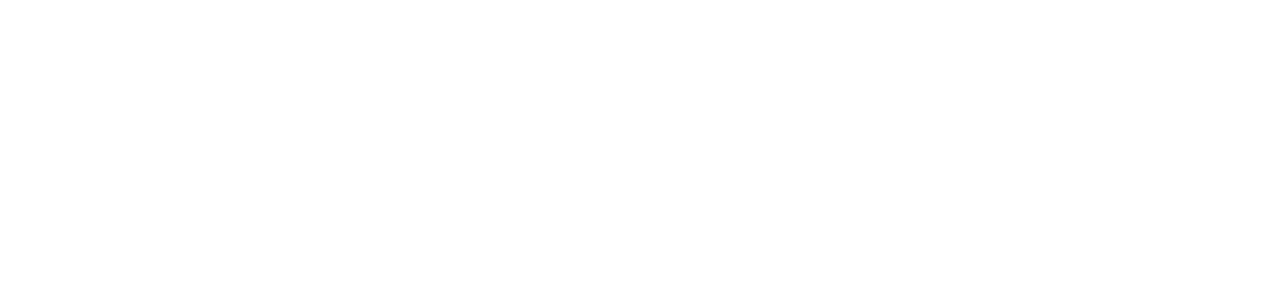
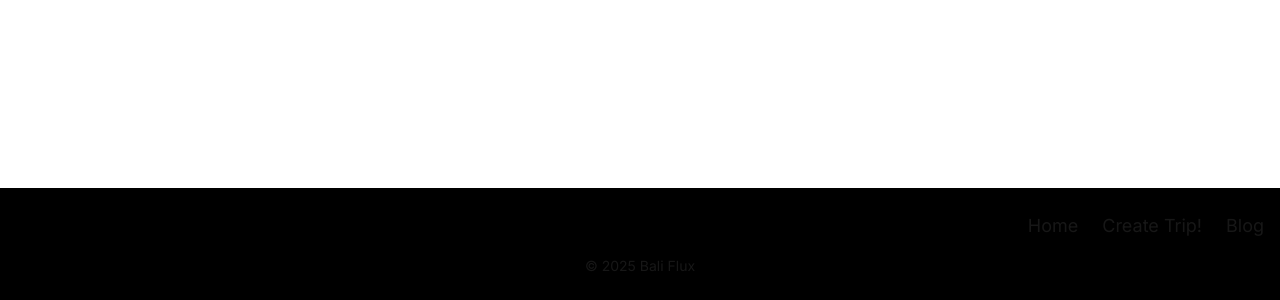
Before and after one commit to hannahchapman79/BaliFlux, a Next.js app: page / in a window 1280 px wide. Shown: the part 716-1016 px from the top of the page. Before the commit the page ends 864 px from the top, so only its background shows below. Built offline with nearby package versions, Linux system fonts and the light colour scheme.

Commit message:
Adds footer component

```diff
--- a/app/layout.tsx
+++ b/app/layout.tsx
@@ -2,7 +2,8 @@
 import { Inter } from "next/font/google";
 import "./globals.css";
 import { Suspense } from "react";
-import Loading from "./loading"
+import Loading from "./loading";
+import Footer from "@/components/navigation/Footer";
 
 const inter = Inter({ subsets: ["latin"] });
 
@@ -20,11 +21,10 @@
   return (
     <html lang="en">
       <body className={`${inter.className} min-h-screen flex flex-col`}>
-          <main className="flex-1 pt-16">
-            <Suspense fallback={<Loading />}>
-              {children}
-            </Suspense>
-          </main>
+        <main className="flex-1 pt-16">
+          <Suspense fallback={<Loading />}>{children}</Suspense>
+        </main>
+        <Footer />
       </body>
     </html>
   );
--- /dev/null
+++ b/components/navigation/Footer.tsx
@@ -0,0 +1,34 @@
+import Link from "next/link";
+
+export default function Footer() {
+  return (
+    <footer className="bg-black text-[#00000] py-6 mt-10">
+      <div className="max-w-screen-xl mx-auto px-4 flex flex-col md:flex-row items-center justify-between">
+        <Link
+          href="/"
+          className="flex items-center space-x-3 mb-4 md:mb-0"
+        ></Link>
+        <ul className="flex space-x-6 text-lg">
+          <li>
+            <Link href="/" className="hover:text-[#bf4342]">
+              Home
+            </Link>
+          </li>
+          <li>
+            <Link href="/create-trip" className="hover:text-[#bf4342]">
+              Create Trip!
+            </Link>
+          </li>
+          <li>
+            <Link href="/blog" className="hover:text-[#bf4342]">
+              Blog
+            </Link>
+          </li>
+        </ul>
+      </div>
+      <div className="text-center text-sm text-[#FFFFF] mt-4">
+        © 2025 Bali Flux
+      </div>
+    </footer>
+  );
+}
```
Also changed, not shown: app/page.tsx (+3 -5 lines).
